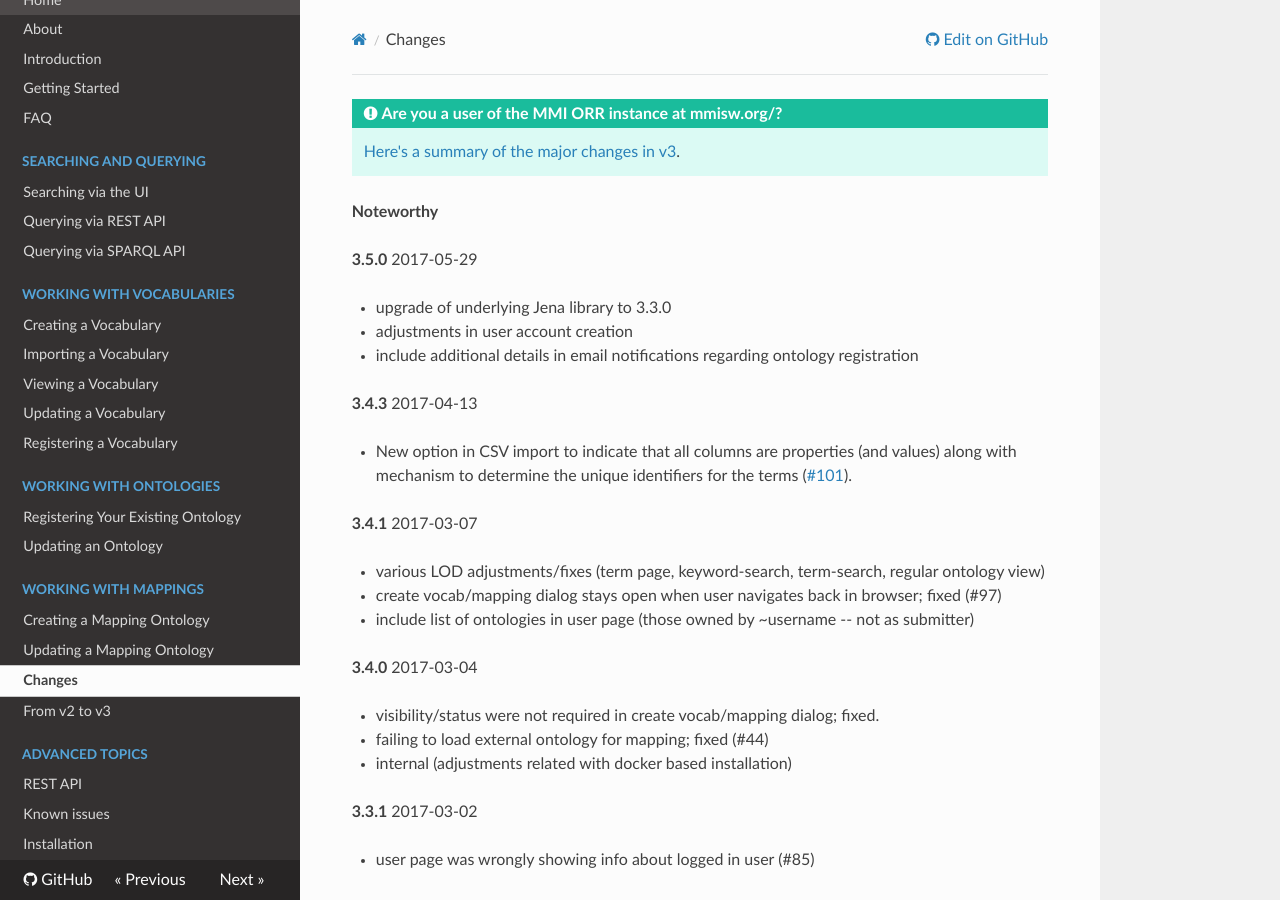
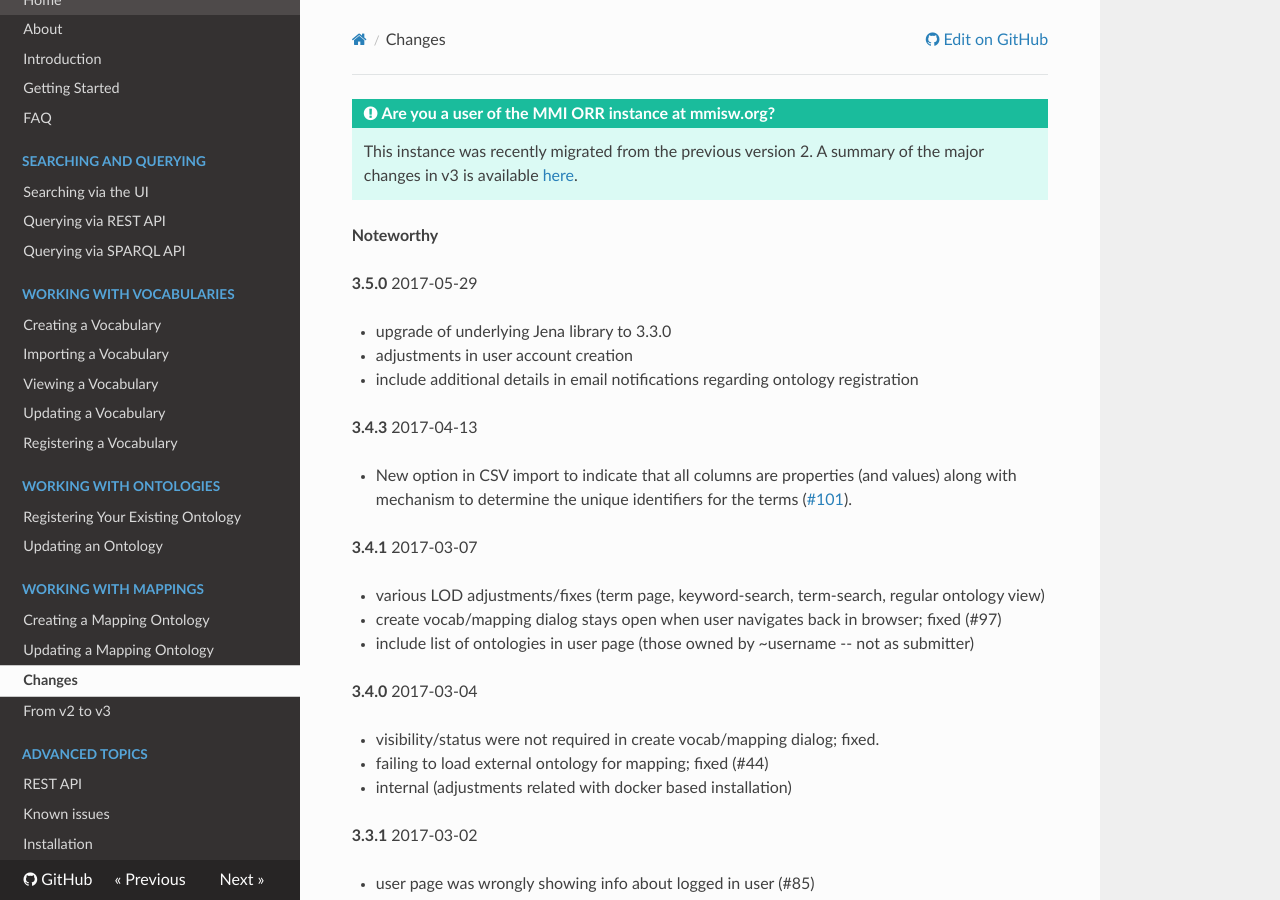
Before and after one commit to mmisw/mmiorr-docs, an MkDocs documentation site: the page built from docs/changes.md, in a window 1280 px wide and 900 px high. Built offline with MkDocs 1.6.1, drawn with Linux system fonts in a browser that asks for light colours; nearby versions of some CDN libraries; old or Windows-style settings are respelled for this version of MkDocs.

Commit message:
note about migration to v3

```diff
--- a/docs/changes.md
+++ b/docs/changes.md
@@ -1,5 +1,6 @@
-!!! tip "Are you a user of the MMI ORR instance at mmisw.org/?"
-    [Here's a summary of the major changes in v3](/from2to3).
+!!! tip "Are you a user of the MMI ORR instance at mmisw.org?"
+    This instance was recently migrated from the previous version 2.
+    A summary of the major changes in v3 is available [here](/from2to3).
 
 **Noteworthy**
 
```
